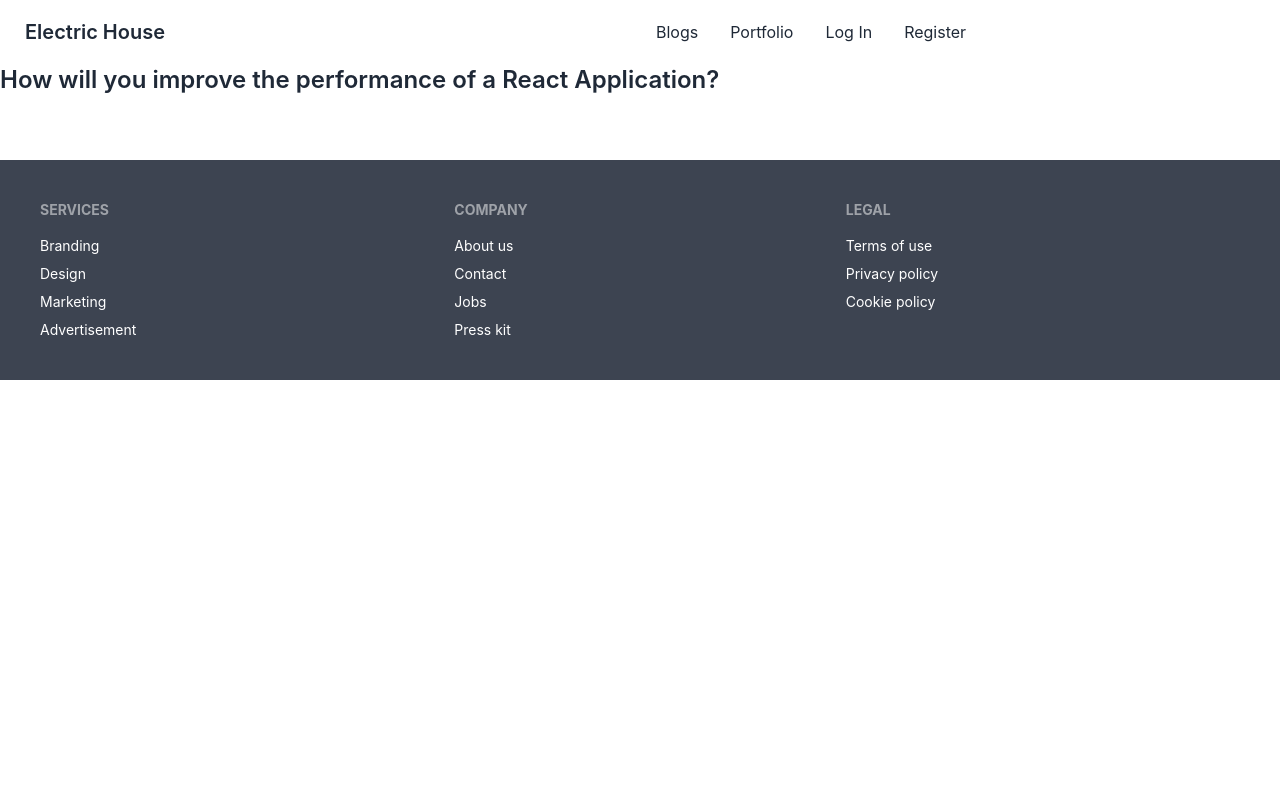
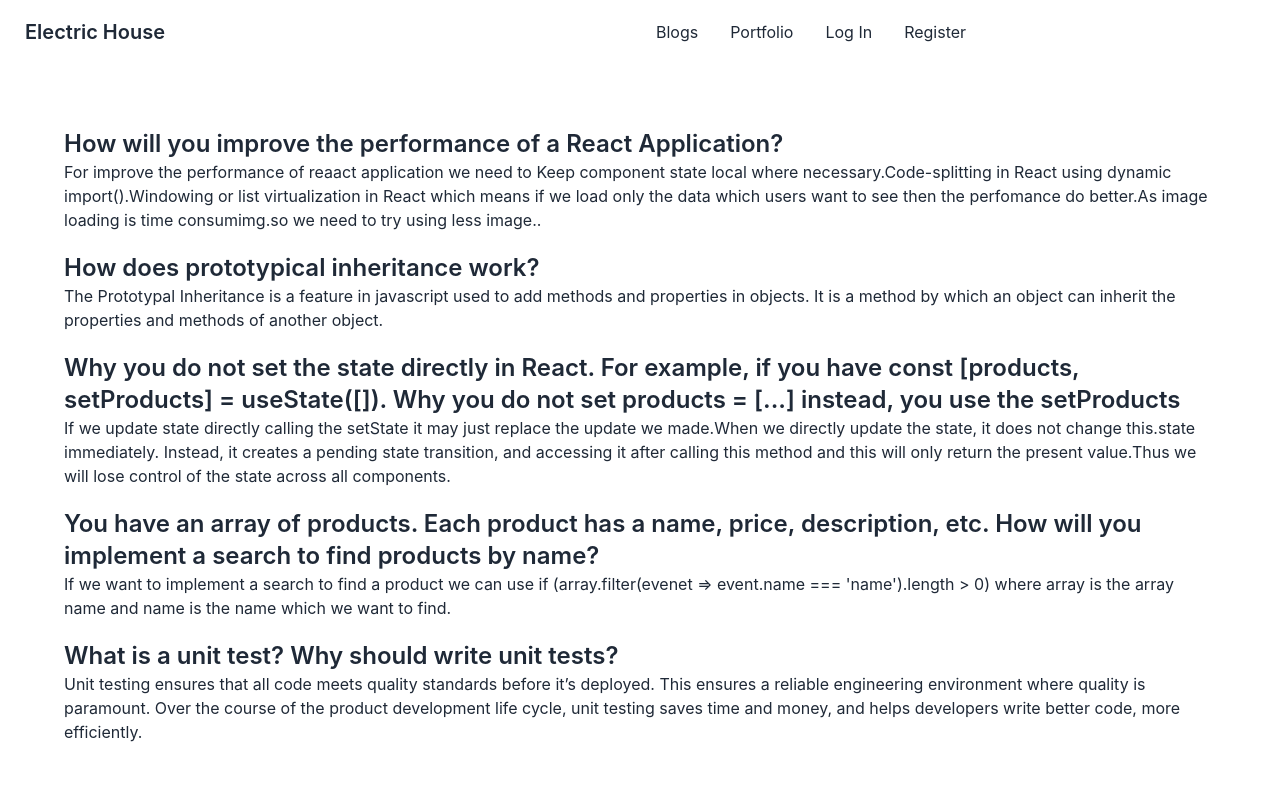
Before and after one commit to shely25/ManufacturerWebsite, a React (Create React App) app: page /Blogs in a window 1280 px wide. Shown: the top 800 px of the page. Built offline with nearby package versions, Linux system fonts and the light colour scheme; no server answers.

Commit message:
project completed

```diff
--- a/src/Components/Blogs.js
+++ b/src/Components/Blogs.js
@@ -2,9 +2,30 @@ import React from 'react';
 
 const Blogs = () => {
     return (
-        <div>
-            <h1 className='text-2xl font-semibold'> How will you improve the performance of a React Application?</h1>
-            <p></p>
+        <div className='p-16'>
+            <div>
+                <h1 className='text-2xl font-semibold'> How will you improve the performance of a React Application?</h1>
+                <p>For improve the performance of reaact application we need to Keep component state local where necessary.Code-splitting in React using dynamic import().Windowing or list virtualization in React which means if we load only the data which users want to see then the perfomance do better.As image loading is time consumimg.so we need to try using less image..</p>
+            </div>
+            <div className='mt-5'>
+                <h1 className='text-2xl font-semibold'>  How does prototypical inheritance work?</h1>
+                <p>The Prototypal Inheritance is a feature in javascript used to add methods and properties in objects. It is a method by which an object can inherit the properties and methods of another object. </p>
+            </div>
+            <div className='mt-5'>
+                <h1 className='text-2xl font-semibold'> Why you do not set the state directly in React. For example, if you have const [products, setProducts] = useState([]). Why you do not set products = [...] instead, you use the setProducts</h1>
+                <p>If we update state directly calling the setState it may just replace the update we made.When we directly update the state, it does not change this.state immediately. Instead, it creates a pending state transition, and accessing it after calling this method and this will only return the present value.Thus we will lose control of the state across all components.</p>
+            </div>
+            <div className='mt-5'>
+                <h1 className='text-2xl font-semibold'> You have an array of products. Each product has a name, price, description, etc. How will you implement a search to find products by name?</h1>
+                <p>If we want to implement a search to find a product we can use
+                if (array.filter(evenet => event.name === 'name').length > 0) where array is the array name and name is the name which we want to find.
+                </p>
+            </div>
+            <div className='mt-5'>
+                <h1 className='text-2xl font-semibold'> What is a unit test? Why should write unit tests?</h1>
+                <p> Unit testing ensures that all code meets quality standards before it’s deployed. This ensures a reliable engineering environment where quality is paramount. Over the course of the product development life cycle, unit testing saves time and money, and helps developers write better code, more efficiently.
+                </p>
+            </div>
         </div>
     );
 };
```
Also changed, not shown: 1 other file (tests, documents, lock files or other folders).
